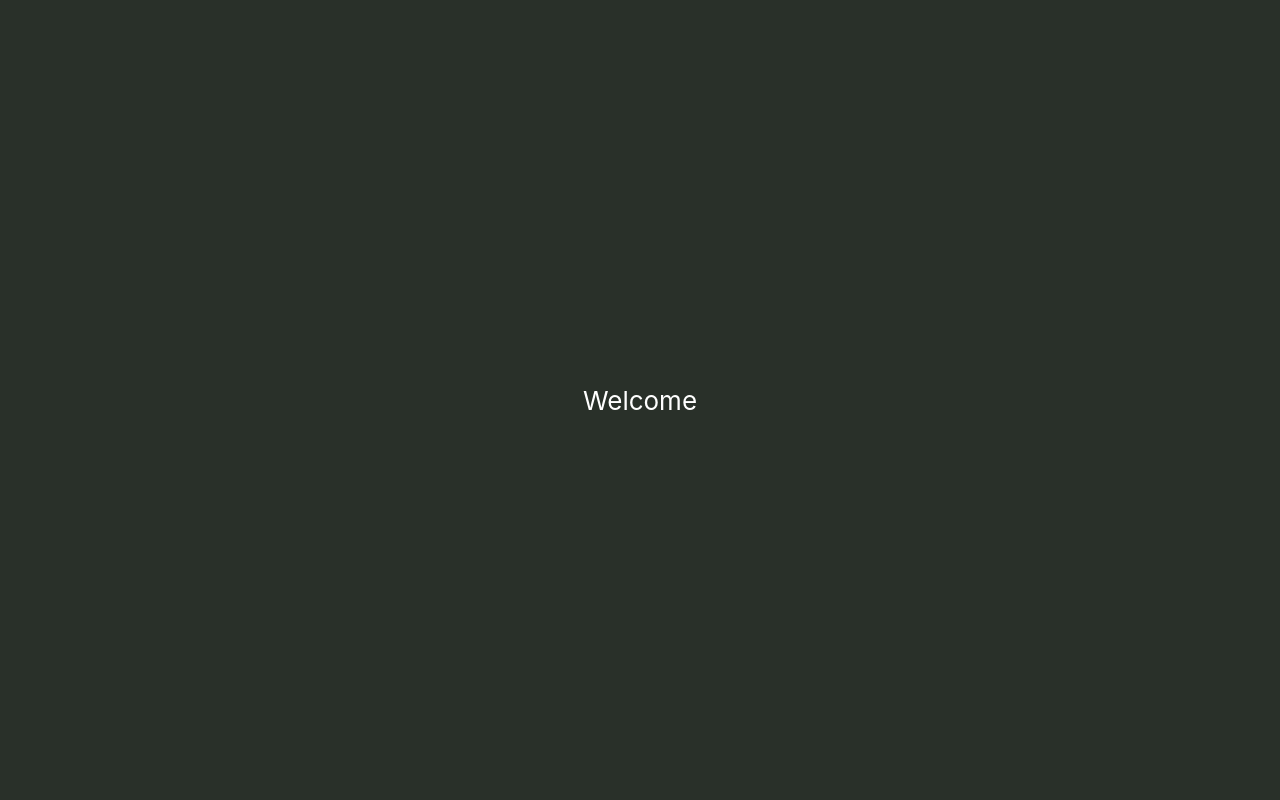
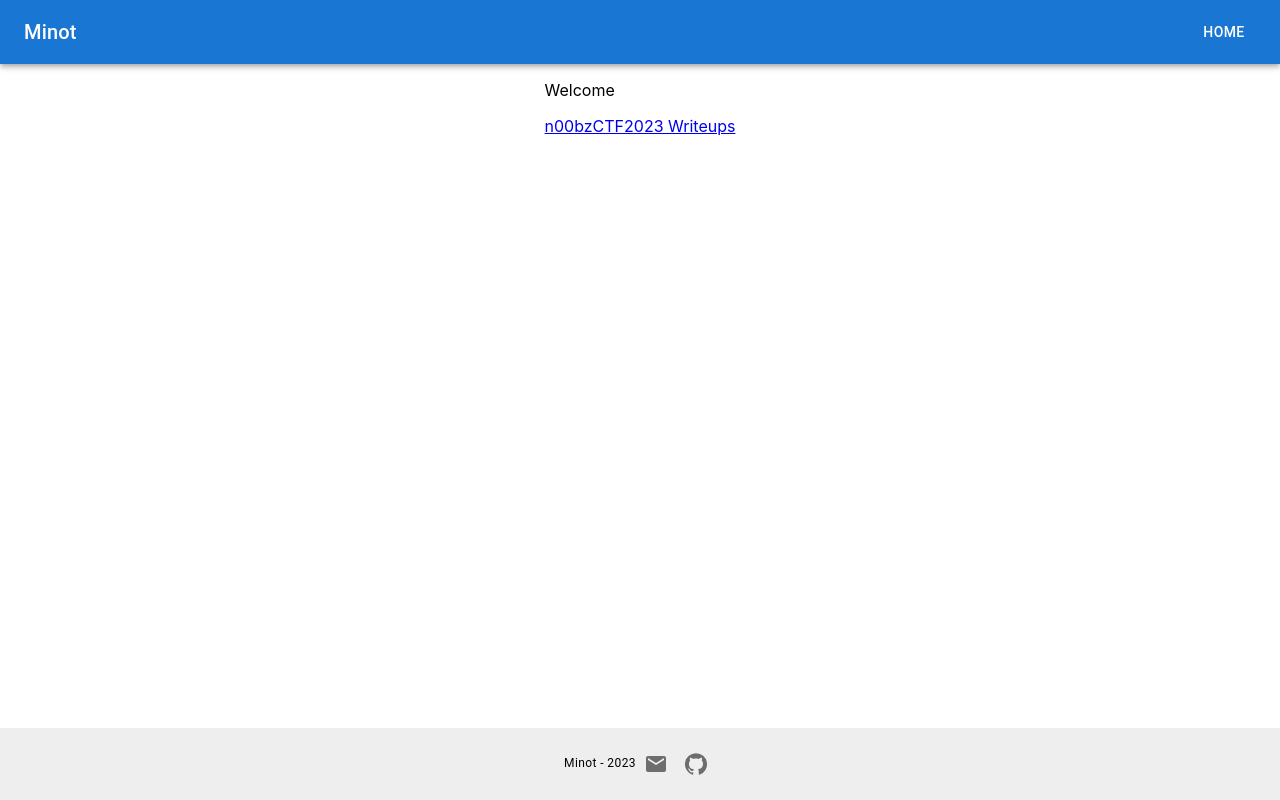
Before and after one commit to Minot1/Minot1.github.io, a React (Create React App) app: page / in a window 1280 px wide. Built offline with nearby package versions, Linux system fonts and the light colour scheme.

Commit message:
Add appbar and footer

```diff
--- a/public/index.html
+++ b/public/index.html
@@ -2,19 +2,12 @@
 <html lang="en">
   <head>
     <meta charset="utf-8" />
-    <link rel="icon" href="%PUBLIC_URL%/favicon.ico" />
     <meta name="viewport" content="width=device-width, initial-scale=1" />
     <meta name="theme-color" content="#000000" />
-    <meta
-      name="description"
-      content="Web site created using create-react-app"
-    />
-    <link rel="apple-touch-icon" href="%PUBLIC_URL%/logo192.png" />
     <!--
       manifest.json provides metadata used when your web app is installed on a
       user's mobile device or desktop. See https://developers.google.com/web/fundamentals/web-app-manifest/
     -->
-    <link rel="manifest" href="%PUBLIC_URL%/manifest.json" />
     <!--
       Notice the use of %PUBLIC_URL% in the tags above.
       It will be replaced with the URL of the `public` folder during the build.
@@ -24,7 +17,7 @@
       work correctly both with client-side routing and a non-root public URL.
       Learn how to configure a non-root public URL by running `npm run build`.
     -->
-    <title>React App</title>
+    <title>Minot</title>
   </head>
   <body>
     <noscript>You need to enable JavaScript to run this app.</noscript>
--- a/src/App.js
+++ b/src/App.js
@@ -1,12 +1,13 @@
 import { Route, Routes } from 'react-router-dom';
 import './App.css';
-import WriteupsPage from './WriteupsPage';
 import HomePage from './pages/HomePage';
+import NoobsCTF from './pages/NoobsCTF';
 
 function App() {
   return (
     <Routes>
-      <Route path='*' element={<HomePage></HomePage>}></Route>
+      <Route path='/' element={<HomePage></HomePage>}></Route>
+      <Route path='/n00bz' element={<NoobsCTF></NoobsCTF>}></Route>
     </Routes>
   );
 }
--- a/src/WriteupsPage.js
+++ /dev/null
@@ -1,15 +0,0 @@
-import React from 'react'
-
-function WriteupsPage() {
-  return (
-      <div className="App">
-        <header className="App-header">
-          <p>
-            Minot with router
-          </p>
-        </header>
-      </div>
-  )
-}
-
-export default WriteupsPage
--- /dev/null
+++ b/src/components/BasePage.js
@@ -0,0 +1,20 @@
+import React from "react";
+import CustomAppBar from "./CustomAppBar";
+import Footer from "./Footer";
+import { Box } from "@mui/material";
+
+function BasePage({ children }) {
+  return (
+    <Box height="100vh" display="flex" flexDirection="column" justifyContent="space-between">
+      <Box>
+        <CustomAppBar></CustomAppBar>
+        <Box sx={{ display: "flex", flexDirection: "column", justifyContent: "center", alignItems: "center" }}>
+          <div style={{ maxWidth: "45vw" }}>{children}</div>
+        </Box>
+      </Box>
+      <Footer />
+    </Box>
+  );
+}
+
+export default BasePage;
--- a/src/components/CustomAppBar.js
+++ b/src/components/CustomAppBar.js
@@ -1,9 +1,24 @@
-import React from 'react'
+import { AppBar, Box, Button, Toolbar, Typography } from "@mui/material";
+import React from "react";
 
 function CustomAppBar() {
   return (
-    <div>CustomAppBar</div>
-  )
+    <Box sx={{ flexGrow: 1, flexDirection: "row" }}>
+      <AppBar position="static">
+        <Toolbar>
+          <Typography variant="h6" component="div" sx={{ flexGrow: 1 }}>
+            Minot
+          </Typography>
+          <Box sx={{ display: { xs: "none", sm: "block" } }}>
+            <Button href="/" sx={{ color: "#fff" }}>
+              Home
+            </Button>
+          </Box>
+        </Toolbar>
+      </AppBar>
+      {/* <Toolbar /> */}
+    </Box>
+  );
 }
 
-export default CustomAppBar
+export default CustomAppBar;
--- /dev/null
+++ b/src/components/CustomMarkdown.js
@@ -0,0 +1,23 @@
+import React, { useEffect, useState } from "react";
+import { ReactMarkdown } from "react-markdown/lib/react-markdown";
+import rehypeRaw from "rehype-raw";
+
+function CustomMarkdown({ path }) {
+  const [markdown, setMarkdown] = useState("");
+
+  useEffect(() => {
+    fetch(path)
+      .then((res) => res.text())
+      .then((text) => setMarkdown(text));
+  }, [path]);
+
+  const MarkdownImage = (props) => {
+    return <img alt="" {...props} style={{ maxWidth: "100%" }} />;
+  };
+
+  const MarkdownCode = (props) => {};
+
+  return <ReactMarkdown rehypePlugins={[rehypeRaw]} components={{ img: MarkdownImage }} children={markdown}></ReactMarkdown>;
+}
+
+export default CustomMarkdown;
--- /dev/null
+++ b/src/components/Footer.js
@@ -0,0 +1,32 @@
+import { Box, Button, IconButton, Typography } from "@mui/material";
+import React from "react";
+import GitHubIcon from "@mui/icons-material/GitHub";
+import EmailIcon from "@mui/icons-material/Email";
+
+function Footer() {
+  return (
+    <footer>
+      <Box
+        sx={{
+          display: "flex",
+          flexGrow: 1,
+          flexDirection: "row",
+          backgroundColor: "#eeeeee",
+          justifyContent: "center",
+          p: 2,
+          alignItems: "center",
+        }}
+      >
+        <Typography variant="caption">Minot - 2023</Typography>
+        <IconButton href="mailto:dincer.taner123@gmail.com">
+          <EmailIcon />
+        </IconButton>
+        <IconButton href="https://github.com/Minot1" target="_blank">
+          <GitHubIcon />
+        </IconButton>
+      </Box>
+    </footer>
+  );
+}
+
+export default Footer;
--- a/src/pages/HomePage.js
+++ b/src/pages/HomePage.js
@@ -1,14 +1,14 @@
 import React from 'react'
+import BasePage from '../components/BasePage'
 
 function HomePage() {
   return (
-    <div className="App">
-      <header className="App-header">
+    <BasePage>
         <p>
           Welcome
         </p>
-      </header>
-    </div>
+        <a href='/n00bz'>n00bzCTF2023 Writeups</a>
+    </BasePage>
   )
 }
 
--- /dev/null
+++ b/src/pages/NoobsCTF.js
@@ -0,0 +1,16 @@
+import React from 'react'
+import BasePage from '../components/BasePage';
+import CustomMarkdown from '../components/CustomMarkdown';
+
+function NoobsCTF() {
+
+  return (
+    <BasePage>
+        <div>
+            <CustomMarkdown path="/n00bzCTF2023/Lost/Lost.md"></CustomMarkdown>
+        </div>
+    </BasePage>
+  )
+}
+
+export default NoobsCTF
```
Also changed, not shown: package.json (+7 -1 lines), public/n00bzCTF2023/Lost/Lost.md (added, +39 -0 lines), public/manifest.json (deleted), 2 other files (tests, documents, lock files or other folders).
